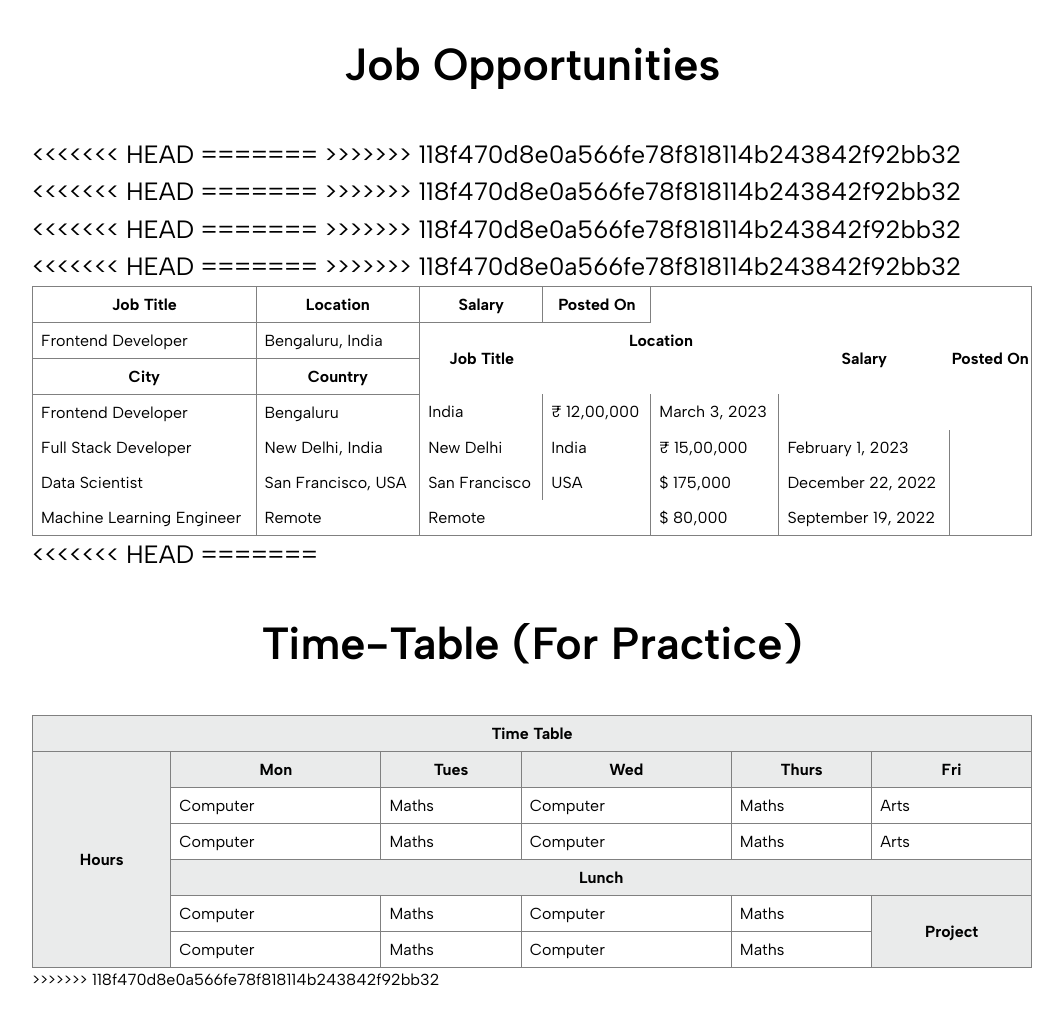
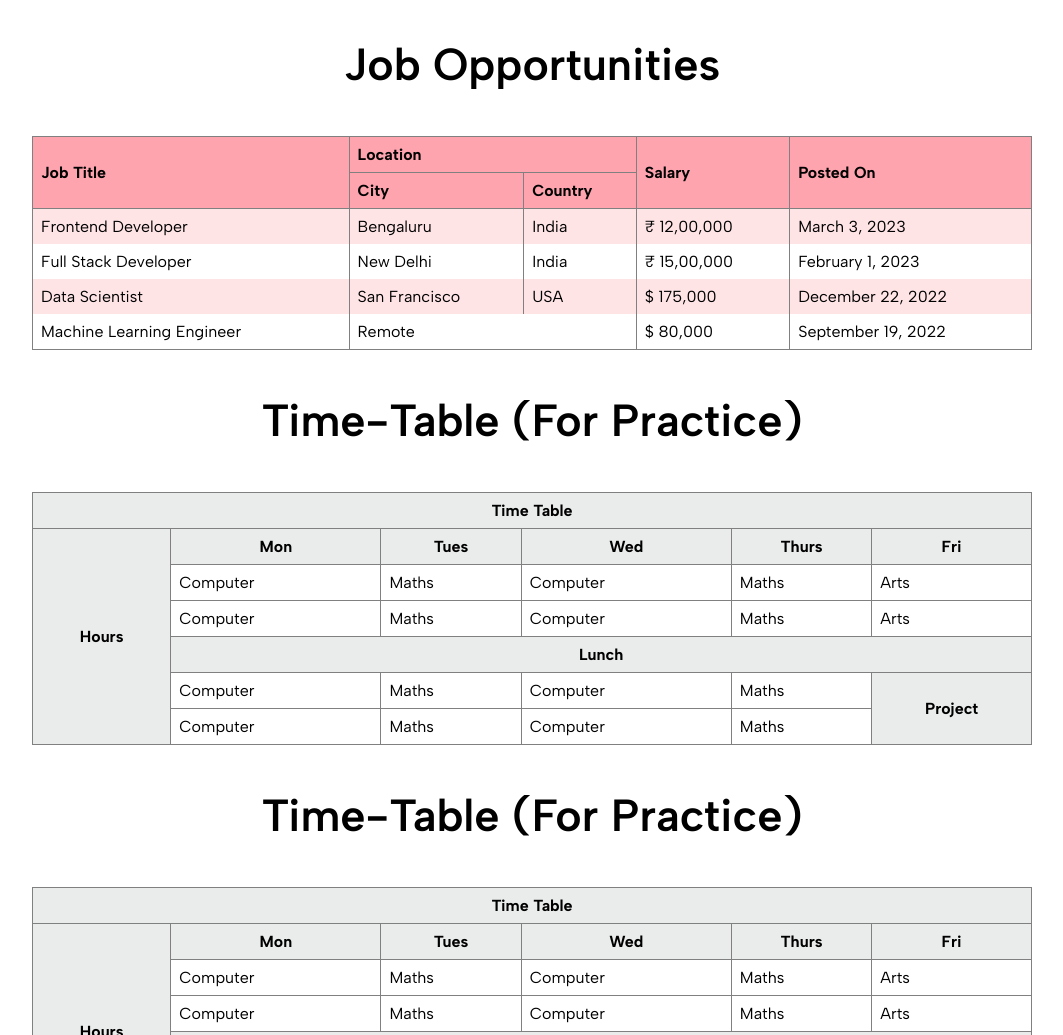
Before and after one commit to jaiminjariwala/html_css, a plain HTML site: page learning_project_01/index.html in a window 1280 px wide. Shown: the part 1500-2535 px from the top of the page, without its empty margins (108-1171 px from the left). Drawn offline with Linux system fonts and the light colour scheme; a web font is replaced by a local one.

Commit message:
commited new changes

```diff
--- a/learning_project_01/index.html
+++ b/learning_project_01/index.html
@@ -44,16 +44,6 @@
         <div id="jobs">
             <table id="jobs-table">
                 <tr class="jobs-header-row">    <!-- Table Header: Table Row 1 -->
-<<<<<<< HEAD
-                    <th>Job Title</th>  <!-- Table Header -->
-                    <th>Location</th>
-                    <th>Salary</th>
-                    <th>Posted On</th>
-                </tr>
-                <tr class="jobs-data-row">    <!-- Table Row 2 -->
-                    <td>Frontend Developer</td>   <!-- Table Data -->
-                    <td>Bengaluru, India</td>
-=======
                     <th rowspan="2">Job Title</th>  <!-- Table Header -->
                     <th colspan="2">Location</th>
                     <th rowspan="2">Salary</th>
@@ -67,45 +57,30 @@
                     <td>Frontend Developer</td>   <!-- Table Data -->
                     <td>Bengaluru</td>
                     <td>India</td>
->>>>>>> 118f470d8e0a566fe78f818114b243842f92bb32
                     <td>₹ 12,00,000</td>
                     <td>March 3, 2023</td>
                 </tr>
                 <tr class="jobs-data-row">    <!-- Table Row 3 -->
                     <td>Full Stack Developer</td>
-<<<<<<< HEAD
-                    <td>New Delhi, India</td>
-=======
                     <td>New Delhi</td>
                     <td>India</td>
->>>>>>> 118f470d8e0a566fe78f818114b243842f92bb32
                     <td>₹ 15,00,000</td>
                     <td>February 1, 2023</td>
                 </tr>
                 <tr class="jobs-data-row">
                     <td>Data Scientist</td>
-<<<<<<< HEAD
-                    <td>San Francisco, USA</td>
-=======
                     <td>San Francisco</td>
                     <td>USA</td>
->>>>>>> 118f470d8e0a566fe78f818114b243842f92bb32
                     <td>$ 175,000</td>
                     <td>December 22, 2022</td>
                 </tr>
                 <tr class="jobs-data-row">
                     <td>Machine Learning Engineer</td>
-<<<<<<< HEAD
-                    <td>Remote</td>
-=======
                     <td colspan="2">Remote</td>
->>>>>>> 118f470d8e0a566fe78f818114b243842f92bb32
                     <td>$ 80,000</td>
                     <td>September 19, 2022</td>
                 </tr>
             </table>
-<<<<<<< HEAD
-=======
         </div>
 
         <h2>Time-Table (For Practice)</h2>
@@ -153,7 +128,6 @@
                     <td>Maths</td>
                 </tr>
             </table>
->>>>>>> 118f470d8e0a566fe78f818114b243842f92bb32
         </div>
 
         <h2>Time-Table (For Practice)</h2>
--- a/learning_project_01/style.css
+++ b/learning_project_01/style.css
@@ -136,14 +136,9 @@ Difference between flex and inline is: Flex is applied to Parent and that applie
 .jobs-header-row th {
     border: 1px solid gray;
     padding: 8px;   /* Inside the border of a cell, added some padding! */
-<<<<<<< HEAD
-    /* If margin, space is added outside the border and If padding, space is added inside the border, according to the CSS box model! */
-    background-color:rgb(205, 205, 205);
-=======
     /* If margin: Space is added outside the border and...
     If padding: Space is added inside the border, according to the CSS box model! */
     background-color: #FDA4AF;
->>>>>>> 118f470d8e0a566fe78f818114b243842f92bb32
     text-align: left;
 }
 
@@ -154,11 +149,7 @@ Difference between flex and inline is: Flex is applied to Parent and that applie
 
 /* Now we want to add background color for ALTERNATE ROWs... */
 #jobs-table tr:nth-child(odd) {
-<<<<<<< HEAD
-    background-color: rgb(234, 235, 235);
-=======
     background-color: #FFE4E6;
->>>>>>> 118f470d8e0a566fe78f818114b243842f92bb32
 }
 
 #time-table-div {
@@ -170,10 +161,6 @@ Difference between flex and inline is: Flex is applied to Parent and that applie
     width: 100%;
     border: 1px solid gray;
     border-collapse: collapse;
-<<<<<<< HEAD
-
-=======
->>>>>>> 118f470d8e0a566fe78f818114b243842f92bb32
 }
 
 .data th {
@@ -186,8 +173,6 @@ Difference between flex and inline is: Flex is applied to Parent and that applie
     border: 1px solid gray;
     padding: 8px;
 }
-<<<<<<< HEAD
-=======
 
 #application {
     max-width: 1000px;
@@ -229,4 +214,3 @@ Difference between flex and inline is: Flex is applied to Parent and that applie
 #coverletter {
     width: 60%;
 }
->>>>>>> 118f470d8e0a566fe78f818114b243842f92bb32
```
